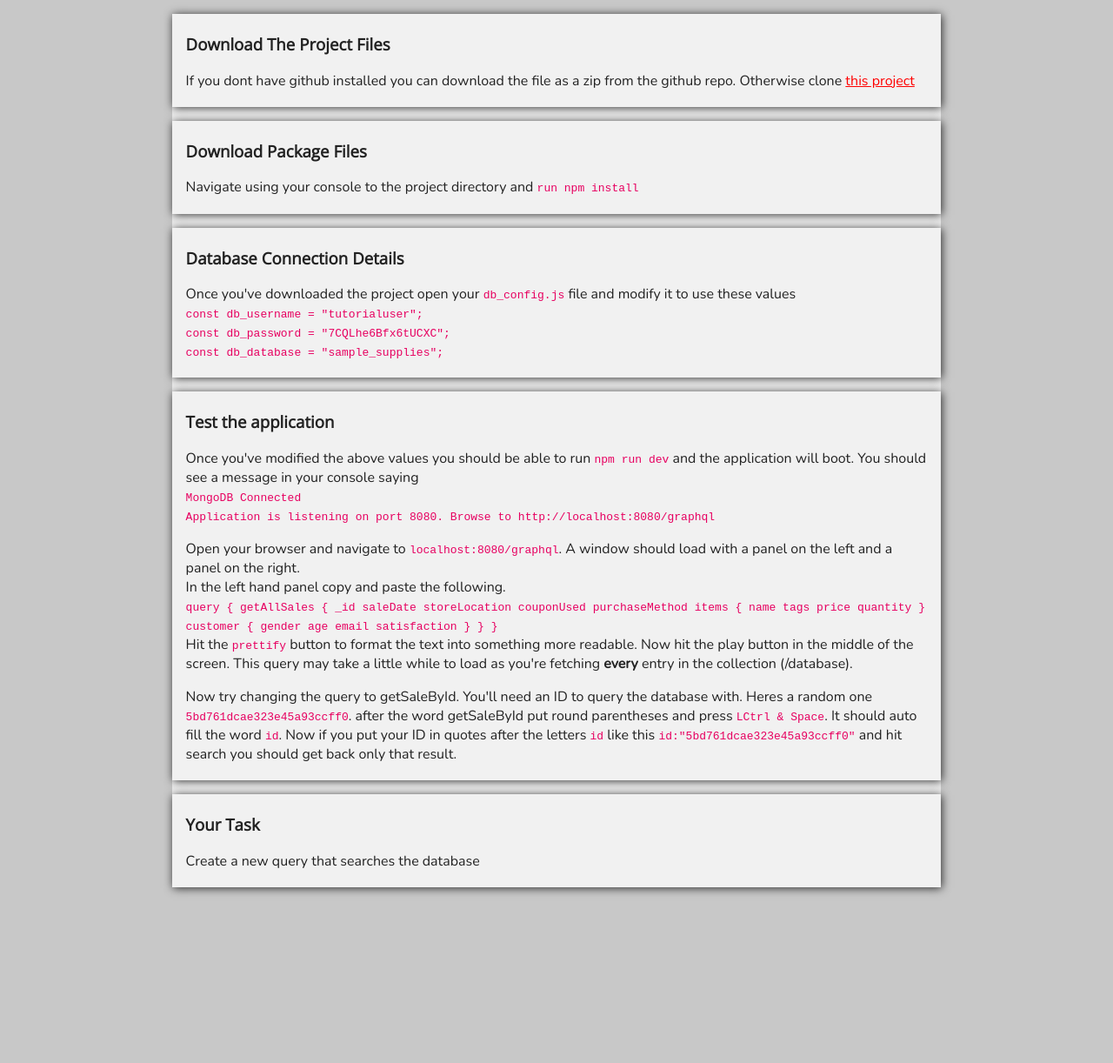
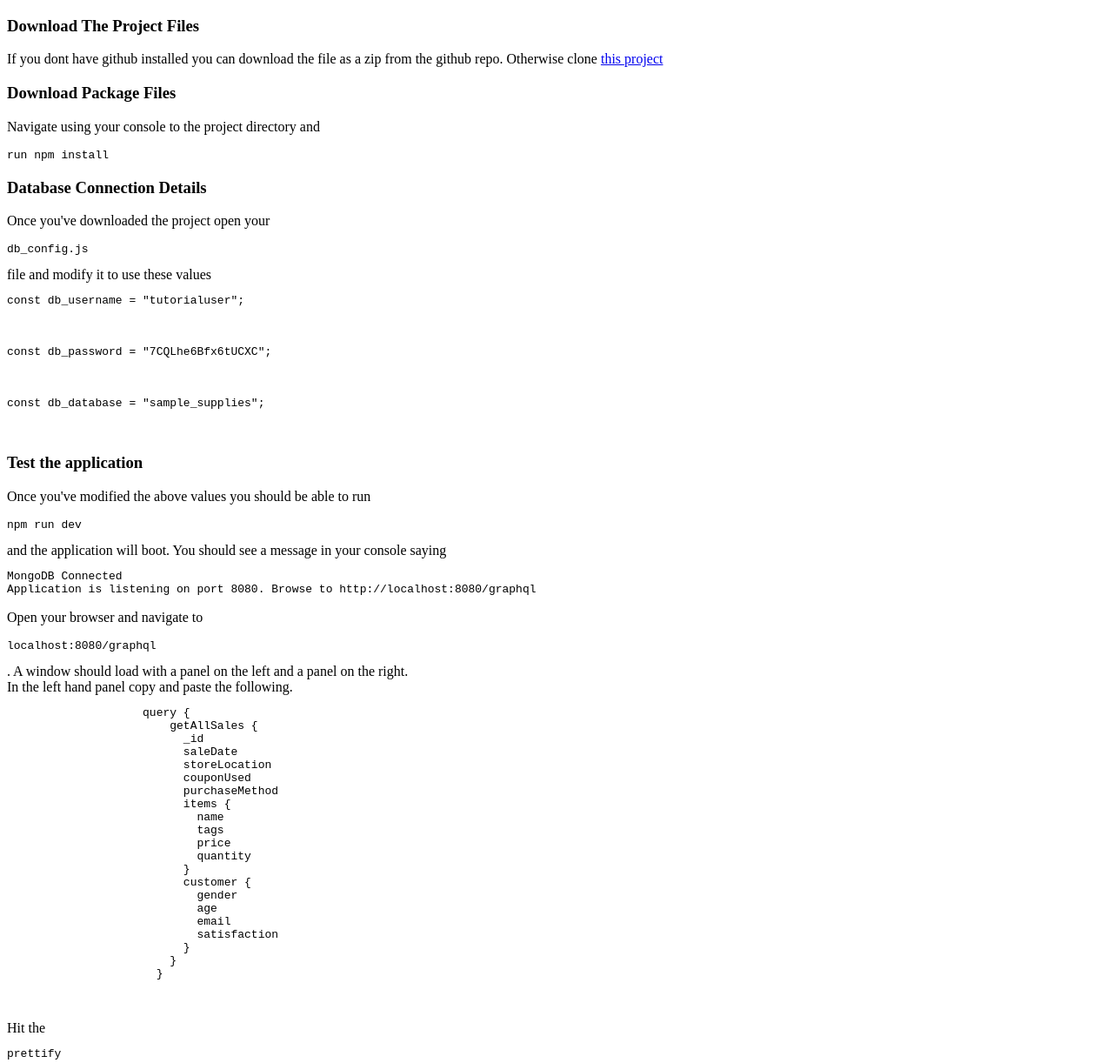
Before and after one commit to FFreezer/InternetTechnologiesCoursework1, a website: page tutorial.html in a window 1280 px wide. Shown: the top 1222 px of the page at 87% size. Before the commit the page ends 1036 px from the top, so only its background shows below. Drawn offline with nearby package versions, Linux system fonts and the light colour scheme.

Commit message:
Update tutorial.html

```diff
--- a/tutorial.html
+++ b/tutorial.html
@@ -5,40 +5,6 @@
     <meta name="viewport" content="width=device-width, initial-scale=1.0">
     <link href="https://fonts.googleapis.com/css2?family=Nunito:wght@200&family=Open+Sans&display=swap" rel="stylesheet">
     <title>Document</title>
-    <style>
-        body {
-            background : rgb(200,200,200);
-            color: #222;
-        }
-
-        h1,h2,h3,h4,h5,h6 {
-            font-family: 'Open Sans', sans-serif;
-        }
-        p {
-            font-family: 'Nunito', sans-serif;
-        }
-        p > span {
-            font-family: monospace;
-            color: rgb(231, 0, 96)
-        }
-
-        a {
-            color: rgb(255, 0, 0);
-        }
-
-        .container{
-            width: 70%;
-            margin: auto;
-            background: rgba(240,240,240, 1);
-        }
-
-        .section {
-            background: rgba(255,255,255,0.05);
-            box-shadow:1px 1px 10px rgba(0,0,0,0.8) ;
-            padding: 0.2rem 1rem;
-            margin: 1rem 0rem;
-        }
-    </style>
 </head>
 <body>
     <div class="container">
@@ -46,41 +12,41 @@
             <h3>Download The Project Files</h3>
             <p>
                 If you dont have github installed you can download the file as a zip from the github repo.
-                Otherwise clone <a href="" target="#">this project</a>
+                Otherwise clone <a href="https://github.com/FFreezer/InternetTechnologiesCoursework1" target="#">this project</a>
             </p>
         </div>
 
         <div class="section">
             <h3>Download Package Files</h3>
             <p>
-                Navigate using your console to the project directory and <span>run npm install</span>
+                Navigate using your console to the project directory and <pre>run npm install</pre>
             </p>
         </div>
 
         <div class="section">
             <h3>Database Connection Details</h3>
             <p>
-                Once you've downloaded the project open your <span>db_config.js</span> file and modify it to use these values
+                Once you've downloaded the project open your <pre>db_config.js</pre> file and modify it to use these values
                 <br />
-                <span>const db_username = "tutorialuser";</span> <br />
-                <span>const db_password = "7CQLhe6Bfx6tUCXC";</span> <br />
-                <span>const db_database = "sample_supplies";</span> <br />
+                <pre>const db_username = "tutorialuser";</pre> <br />
+                <pre>const db_password = "7CQLhe6Bfx6tUCXC";</pre> <br />
+                <pre>const db_database = "sample_supplies";</pre> <br />
             </p>
         </div>
 
         <div class="section">
             <h3>Test the application</h3>
             <p>
-                Once you've modified the above values you should be able to run <span>npm run dev</span> and the application will
-                boot. You should see a message in your console saying <br /> <span>MongoDB Connected <br />Application is listening on port 8080. Browse to http://localhost:8080/graphql</span>
+                Once you've modified the above values you should be able to run <pre>npm run dev</pre> and the application will
+                boot. You should see a message in your console saying <br /> <pre>MongoDB Connected <br />Application is listening on port 8080. Browse to http://localhost:8080/graphql</pre>
             </p>
             <p>
-                Open your browser and navigate to <span>localhost:8080/graphql</span>. A window should load with a panel on the left
+                Open your browser and navigate to <pre>localhost:8080/graphql</pre>. A window should load with a panel on the left
                 and a panel on the right.
                 <br />
                 In the left hand panel copy and paste the following.
                 <br />
-                <span>
+                <pre>
                     query {
                         getAllSales {
                           _id
@@ -102,24 +68,29 @@
                           }
                         }
                       }
-                    </span>
+                    </pre>
                 <br>
-                Hit the <span>prettify</span> button to format the text into something more readable.
+                Hit the <pre>prettify</pre> button to format the text into something more readable.
                 Now hit the play button in the middle of the screen. This query may take a little while to load as you're fetching <strong>every</strong>
                 entry in the collection (/database).
             </p>
             <p>
-                Now try changing the query to getSaleById. You'll need an ID to query the database with. Heres a random one <span>5bd761dcae323e45a93ccff0</span>.
-                after the word getSaleById put round parentheses and press <span>LCtrl & Space</span>. It should auto fill the word <span>id</span>.
-                Now if you put your ID in quotes after the letters <span>id</span> like this <span>id:"5bd761dcae323e45a93ccff0"</span> and hit search you should
+                Now try changing the query to getSaleById. You'll need an ID to query the database with. Heres a random one <pre>5bd761dcae323e45a93ccff0</pre>.
+                after the word getSaleById put round parentheses and press <pre>LCtrl & Space</pre>. It should auto fill the word <pre>id</pre>.
+                Now if you put your ID in quotes after the letters <pre>id</pre> like this <pre>id:"5bd761dcae323e45a93ccff0"</pre> and hit search you should
                 get back only that result.
             </p>
 
         </div>
 
         <div class="section">
-            <h3>Your Task</h3>
-            <p>Create a new query that searches the database </p>
+            <h3>Task Specification</h3>
+            <p>Create a new query that searches the database for a record based on the customers email address. You should only have to modify the files <pre>typeDefs.js & sales.js</pre></p>
+            <p>Use the code that is already given to you to help you understand how to </p>
+        </div>
+
+        <div class="section">
+            <h3>How To Do It</h3>
         </div>
 
     </div>
```
